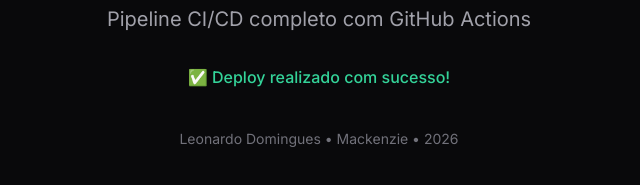
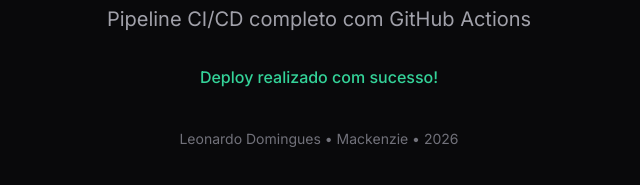
Before and after one commit to leonardohakim/pipeline_CI_CD_mackenzie_10735382, a plain HTML site: page site/index.html in a window 1280 px wide. Shown: the part 195-380 px from the top of the page, 321-961 px from the left. Drawn offline with nearby package versions, Linux system fonts and the light colour scheme.

Commit message:
refactor: remove emojis dos arquivos

```diff
--- a/site/index.html
+++ b/site/index.html
@@ -3,7 +3,7 @@
 <head>
     <meta charset="UTF-8">
     <meta name="viewport" content="width=device-width, initial-scale=1.0">
-    <title>🚀 Meu Primeiro Deploy Automatizado | CI/CD GitHub Actions</title>
+    <title>Meu Primeiro Deploy Automatizado | CI/CD GitHub Actions</title>
     <script src="https://cdn.tailwindcss.com"></script>
     <link rel="stylesheet" href="https://cdnjs.cloudflare.com/ajax/libs/font-awesome/6.5.1/css/all.min.css">
     <style>
@@ -20,7 +20,7 @@
                 Meu primeiro deploy<br><span class="gradient-text">automatizado</span>
             </h1>
             <p class="text-xl text-zinc-400 mb-8">Pipeline CI/CD completo com GitHub Actions</p>
-            <p class="text-emerald-400 font-medium">✅ Deploy realizado com sucesso!</p>
+            <p class="text-emerald-400 font-medium">Deploy realizado com sucesso!</p>
             <div class="mt-10 text-sm text-zinc-500">
                 Leonardo Domingues • Mackenzie • 2026
             </div>
```
Also changed, not shown: 2 other files.
